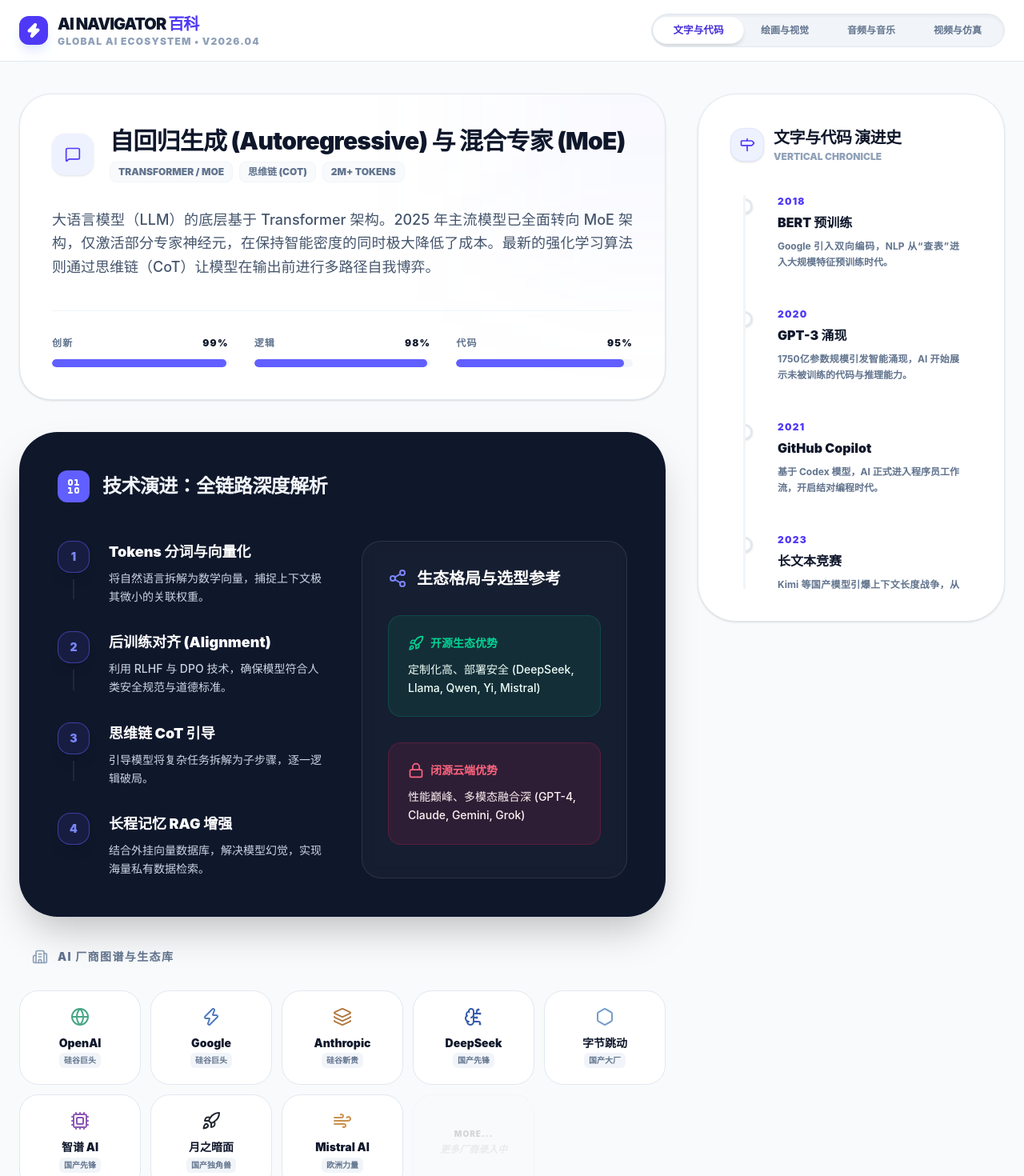
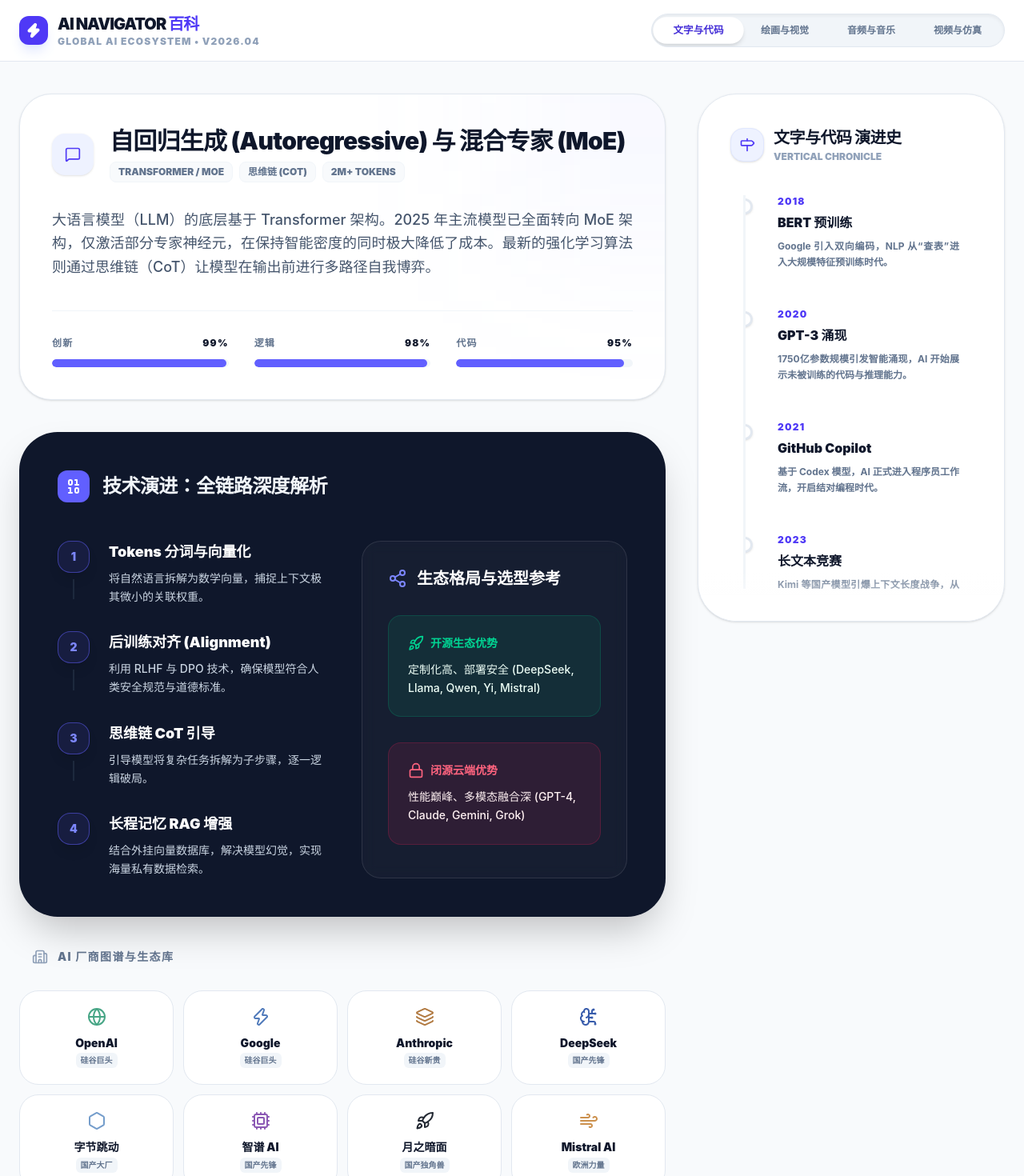
Before and after one commit to billowssun/ai-knowledge-pro, a React (Vite) app: page / in a window 1280 px wide. Shown: the top 1470 px of the page at 80% size. Built offline with nearby package versions, Linux system fonts and the light colour scheme.

Commit message:
UI: Refine layout order and scrolling accessibility

```diff
--- a/src/App.jsx
+++ b/src/App.jsx
@@ -27,7 +27,7 @@
       <main className="max-w-7xl mx-auto px-6 py-10 flex-1">
         <div className="grid grid-cols-1 lg:grid-cols-12 gap-10">
 
-          <div className="lg:col-span-8 space-y-10">
+          <div className="order-2 lg:order-1 lg:col-span-8 space-y-10">
             <DomainContent activeDomain={activeDomain} />
             <TechDeepDive activeDomain={activeDomain} />
             <VendorMatrix
@@ -37,7 +37,9 @@
             />
           </div>
 
-          <TimelineSidebar activeDomain={activeDomain} />
+          <div className="order-1 lg:order-2 lg:col-span-4">
+            <TimelineSidebar activeDomain={activeDomain} />
+          </div>
 
         </div>
       </main>
--- a/src/components/FooterTimeline.jsx
+++ b/src/components/FooterTimeline.jsx
@@ -23,7 +23,7 @@
         </div>
         <div className="relative">
           <div className="absolute top-1/2 left-0 w-full h-[3px] bg-slate-100 -translate-y-1/2 z-0"></div>
-          <div className="flex gap-8 overflow-x-auto pb-10 pt-4 scrollbar-hide snap-x relative z-10 px-4">
+          <div className="flex gap-8 overflow-x-auto pb-10 pt-4 snap-x relative z-10 px-4">
             {generalTimeline?.map((item) => (
               <div key={item.title} className="flex-shrink-0 w-[300px] snap-center group">
                 <div className="flex flex-col items-center">
--- a/src/components/TimelineSidebar.jsx
+++ b/src/components/TimelineSidebar.jsx
@@ -3,8 +3,8 @@
 
 export default function TimelineSidebar({ activeDomain }) {
   return (
-    <aside className="lg:col-span-4">
-      <div className="bg-white rounded-[3rem] border border-slate-200 p-10 shadow-sm sticky top-28 flex flex-col h-[calc(100vh-140px)]">
+    <aside className="h-full">
+      <div className="bg-white rounded-[3rem] border border-slate-200 p-10 shadow-sm sticky top-28 flex flex-col h-[calc(100vh-140px)] relative">
         <div className="flex items-center gap-3 mb-10">
           <div className="bg-indigo-50 p-2.5 rounded-2xl text-indigo-600 border border-indigo-100 shadow-sm"><Milestone className="w-5 h-5" /></div>
           <div>
@@ -22,6 +22,7 @@
             </div>
           ))}
         </div>
+        <div className="absolute bottom-0 left-0 right-0 h-16 bg-gradient-to-t from-white to-transparent pointer-events-none rounded-b-[3rem]"></div>
       </div>
     </aside>
   );
--- a/src/components/VendorMatrix.jsx
+++ b/src/components/VendorMatrix.jsx
@@ -58,7 +58,7 @@
           <h3 className="text-sm font-black text-slate-500 uppercase tracking-widest">AI 厂商图谱与生态库</h3>
         </div>
       </div>
-      <div className="grid grid-cols-2 sm:grid-cols-3 md:grid-cols-4 lg:grid-cols-5 gap-3" role="tablist">
+      <div className="grid grid-cols-2 sm:grid-cols-3 lg:grid-cols-4 gap-3" role="tablist">
         {activeDomain?.vendors?.map(v => {
           const LogoIcon = Icons[v.logo === 'VideoIcon' ? 'Video' : v.logo] || Icons.Box;
           return (
```
